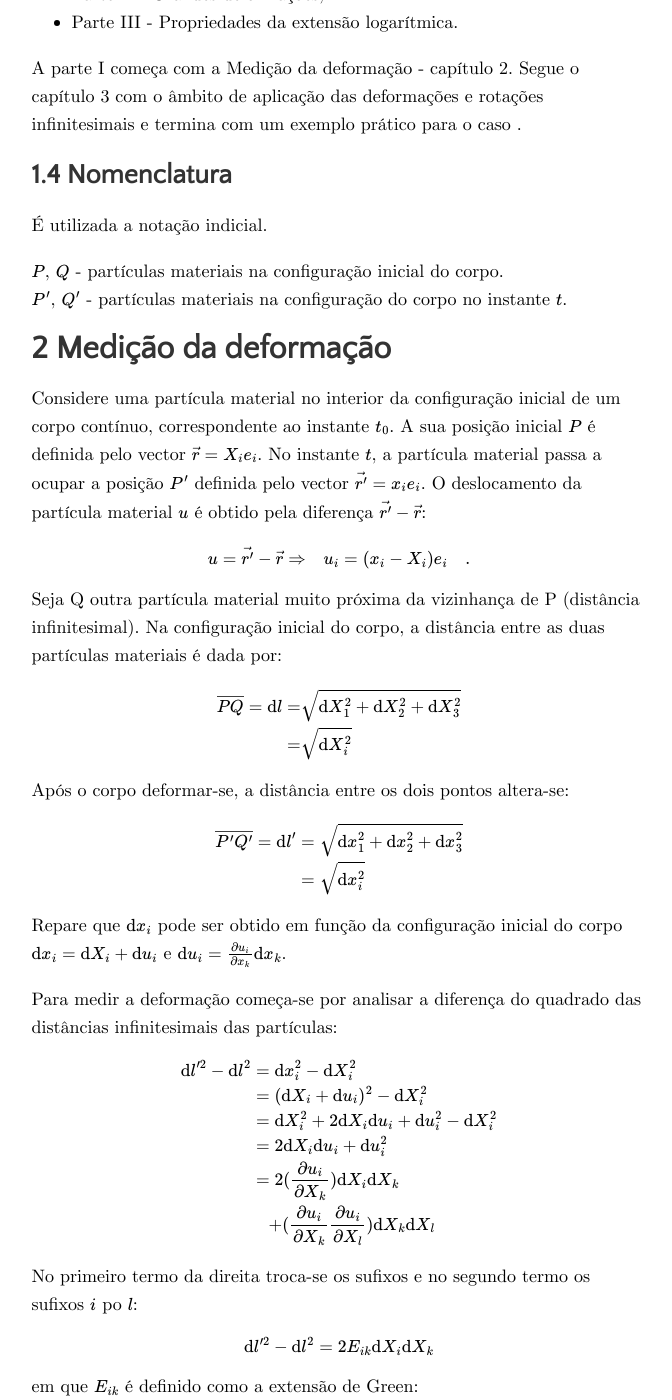
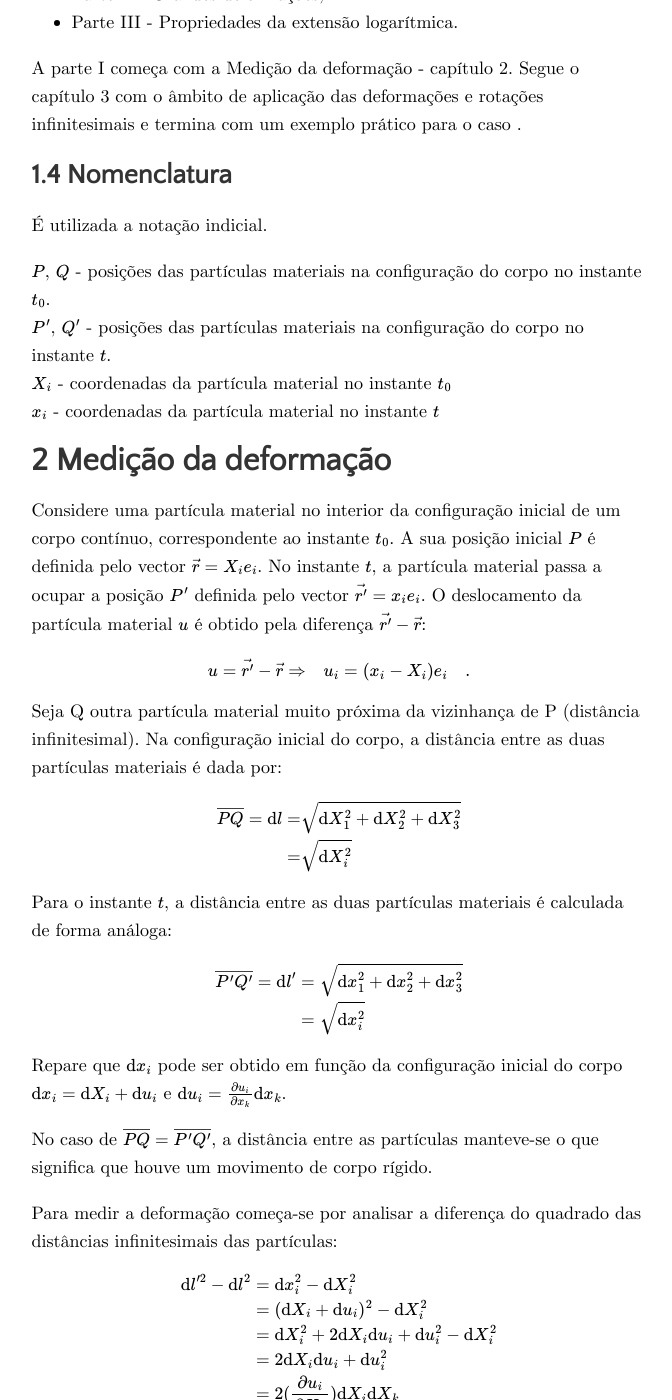
Before and after one commit to gonhen/gonhen.github.io, a Jekyll site: the page built from _posts/2019-10-11-deformation.md, in a window 1280 px wide and 1400 px high, scrolled down 1565 px. Shown: the whole window, without its empty margins (301-973 px from the left). Built offline with Jekyll 4.4.1, drawn with Linux system fonts in a browser that asks for light colours; some web fonts are replaced; formulas are drawn with MathJax 3.

Commit message:
Ateração cap 2

```diff
--- a/_posts/2019-10-11-deformation.md
+++ b/_posts/2019-10-11-deformation.md
@@ -67,8 +67,12 @@ com um exemplo prático para o caso .
 
 É utilizada a notação indicial.
 
-$$P$$, $$Q$$ - partículas materiais na configuração inicial do corpo.\\
-$$P'$$, $$Q'$$ - partículas materiais na configuração do corpo no instante $$t$$.
+$$P$$, $$Q$$ - posições das partículas materiais na configuração do corpo no
+instante $$t_0$$.\\
+$$P'$$, $$Q'$$ - posições das partículas materiais na configuração do corpo no
+instante $$t$$.\\
+$$X_i$$ - coordenadas da partícula material no instante $$t_0$$\\
+$$x_i$$ - coordenadas da partícula material no instante $$t$$
 
 # 2 Medição da deformação
 
@@ -97,7 +101,8 @@ X_2^2+\mathrm{d} X_3^2}\\
 =& \sqrt{\mathrm{d} X_i^2}
 \end{align}$$
 
-Após o corpo deformar-se, a distância entre os dois pontos altera-se:
+Para o instante $$t$$, a distância entre as duas partículas materiais é
+calculada de forma análoga:
 
 
 $$\begin{align}
@@ -109,6 +114,9 @@ x_2^2+\mathrm{d} x_3^2} \\
 Repare que $$ \mathrm{d} x_i $$ pode ser obtido em função da configuração
 inicial do corpo $$ \mathrm{d} x_i = \mathrm{d} X_i + \mathrm{d} u_i$$ e $$
 \mathrm{d} u_i = \frac{\partial u_i}{\partial x_k} \mathrm{d} x_k $$.
+
+No caso de $$\overline{PQ}=\overline{P'Q'}$$, a distância entre as partículas
+manteve-se o que significa que houve um movimento de corpo rígido.
 
 Para medir a deformação começa-se por analisar a diferença do quadrado das
 distâncias infinitesimais das partículas:
```
